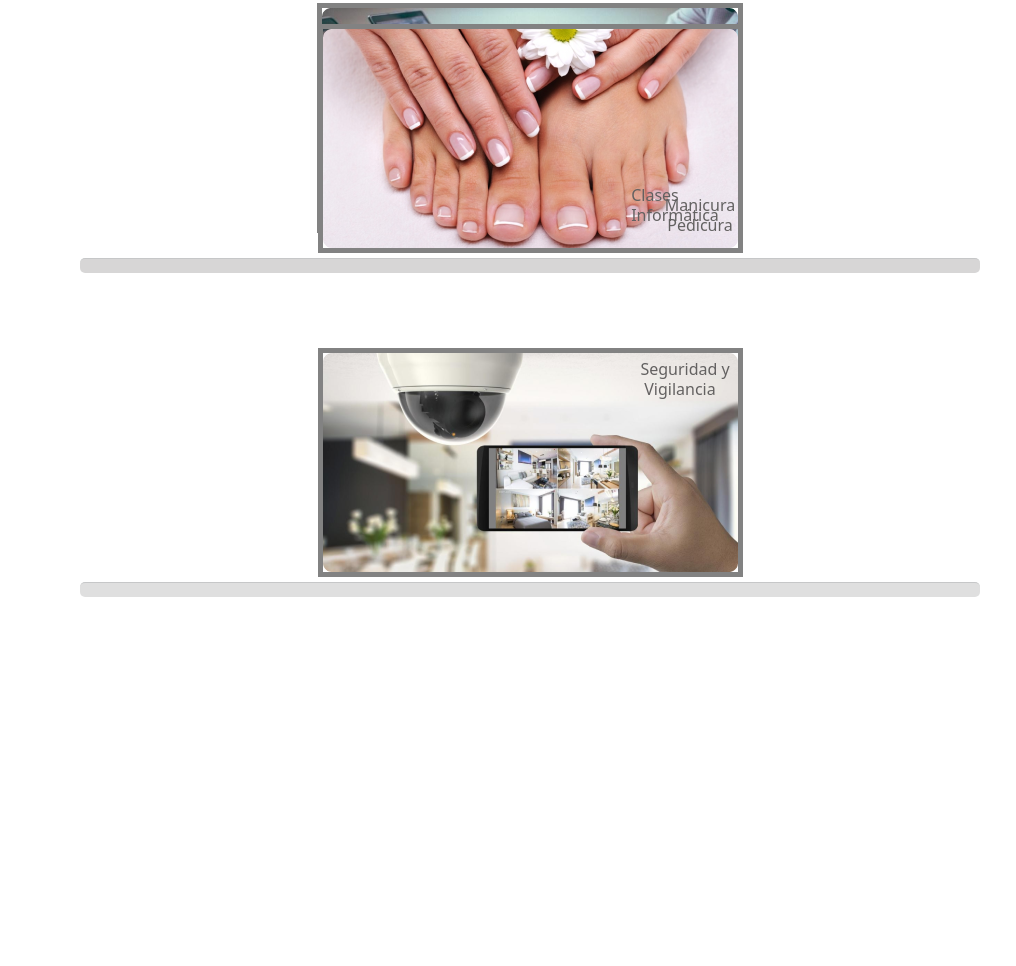
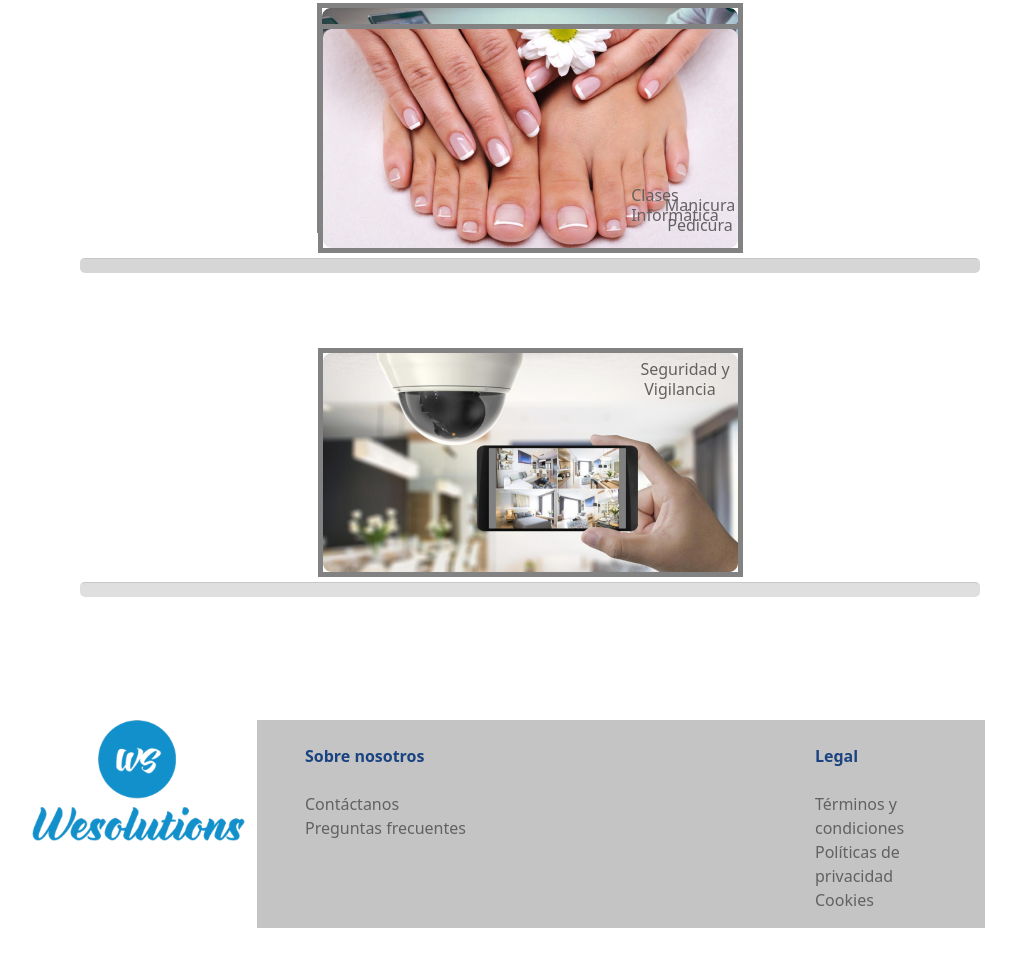
Before and after one commit to colidom/wesolutions, a plain HTML site: page index2.html in a window 1280 px wide. Shown: the part 3503-4469 px from the top of the page, without its empty margins (86-1102 px from the left). Before the commit the page ends 4223 px from the top, so only its background shows below. Drawn offline with nearby package versions, Linux system fonts and the light colour scheme.

Commit message:
Conseguido arreglar footer

```diff
--- a/index2.html
+++ b/index2.html
@@ -424,6 +424,39 @@
                     />
                 </div>
             </div>
+
+            <footer class="mt-5 mb-5 w-100 pe-5">
+                <div class="row">
+                    <div class="col-4 ps-5 w-25">
+                        <img src="./doc/img/image 20.png" width="100%" alt="" />
+                    </div>
+
+                    <div class="col-8" style="background-color: #c4c4c4; color: #636161; font-weight: 400">
+                        <div class="row">
+                            <div class="col-4 mt-4 ps-5">
+                                <p>
+                                    <span style="color: #1a4381; font-weight: bold"> Sobre nosotros </span>
+                                    <br />
+                                    <br />
+                                    Contáctanos <br />
+                                    Preguntas frecuentes
+                                </p>
+                            </div>
+                            <div class="col-5"></div>
+                            <div class="col-3 mt-4">
+                                <p>
+                                    <span style="color: #1a4381; font-weight: bold"> Legal </span>
+                                    <br />
+                                    <br />
+                                    Términos y condiciones <br />
+                                    Políticas de privacidad <br />
+                                    Cookies
+                                </p>
+                            </div>
+                        </div>
+                    </div>
+                </div>
+            </footer>
         </div>
 
         <script
```
